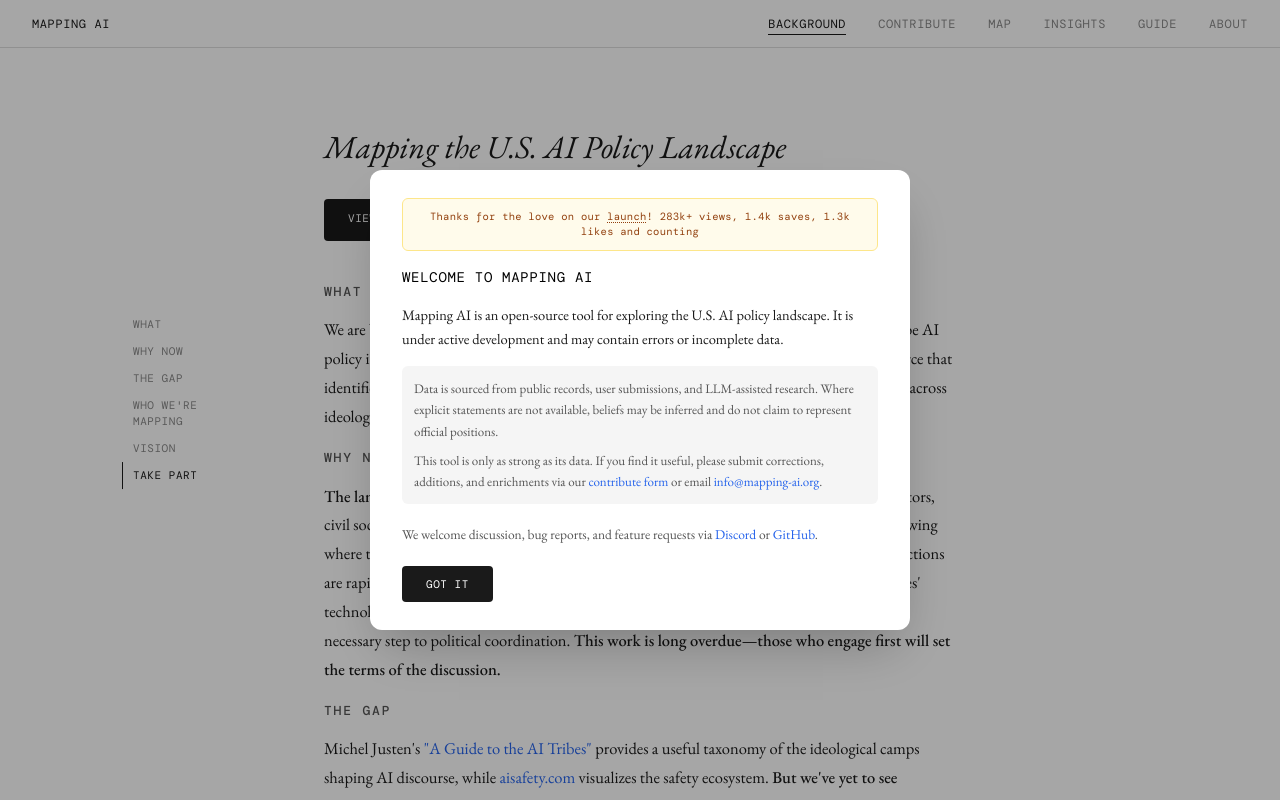
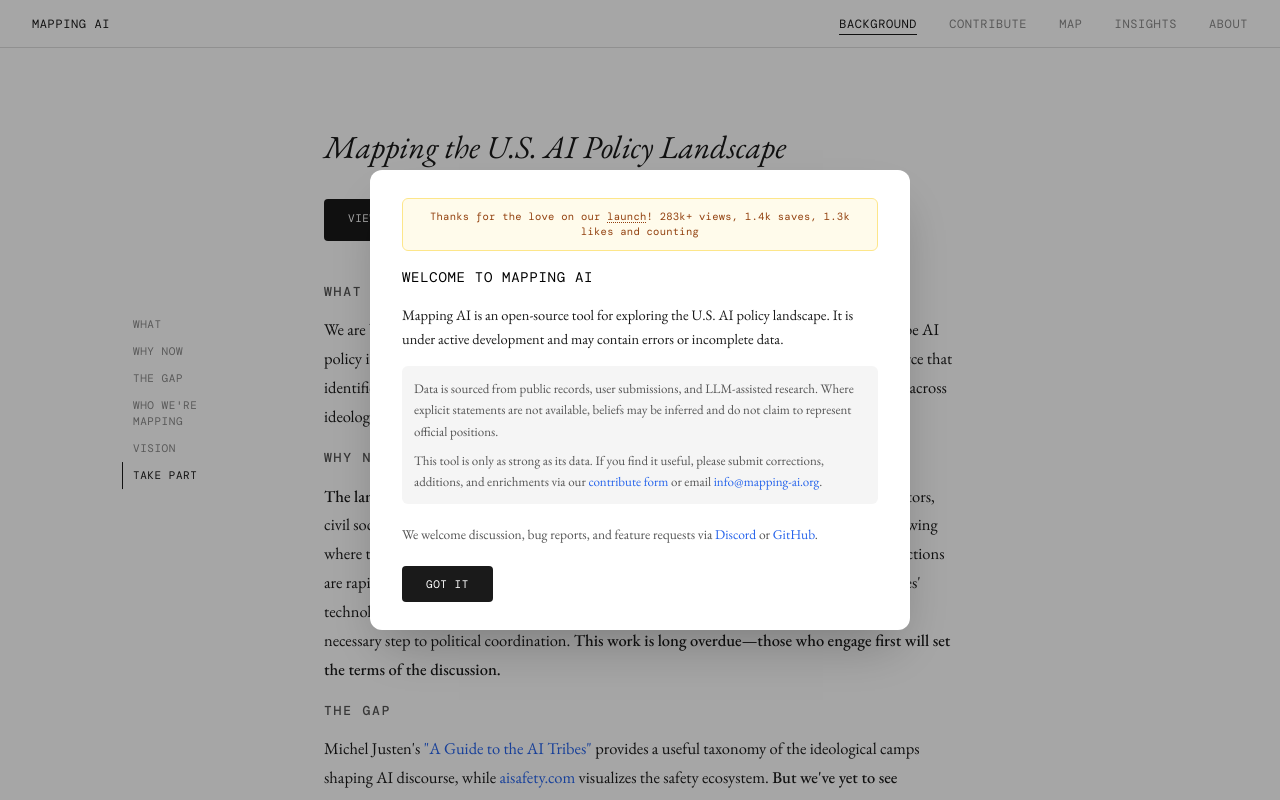
Before and after one commit to MappingAI/mapping-ai, a React (Vite) app: page / in a window 1280 px wide. Shown: the top 800 px of the page. Built offline with nearby package versions, Linux system fonts and the light colour scheme.

Commit message:
fix: remove Guide from navbar, keep page accessible via direct links
Guide page still exists at /guide but is not in the main navigation
for now. Links from the mobile directory and onboarding still point
to it.

```diff
--- a/src/components/Navigation.tsx
+++ b/src/components/Navigation.tsx
@@ -6,7 +6,6 @@
   { href: '/contribute', label: 'Contribute' },
   { href: '/map', label: 'Map' },
   { href: '/insights', label: 'Insights' },
-  { href: '/guide', label: 'Guide' },
   { href: '/about', label: 'About' },
 ]
 
--- a/src/map/App.tsx
+++ b/src/map/App.tsx
@@ -252,7 +252,6 @@
           <a href="/contribute">Contribute</a>
           <a href="/map">Map</a>
           <a href="/insights">Insights</a>
-          <a href="/guide">Guide</a>
           <a href="/about">About</a>
         </div>
         <button className="theme-toggle" id="theme-toggle" title="Toggle dark/light mode">
```
